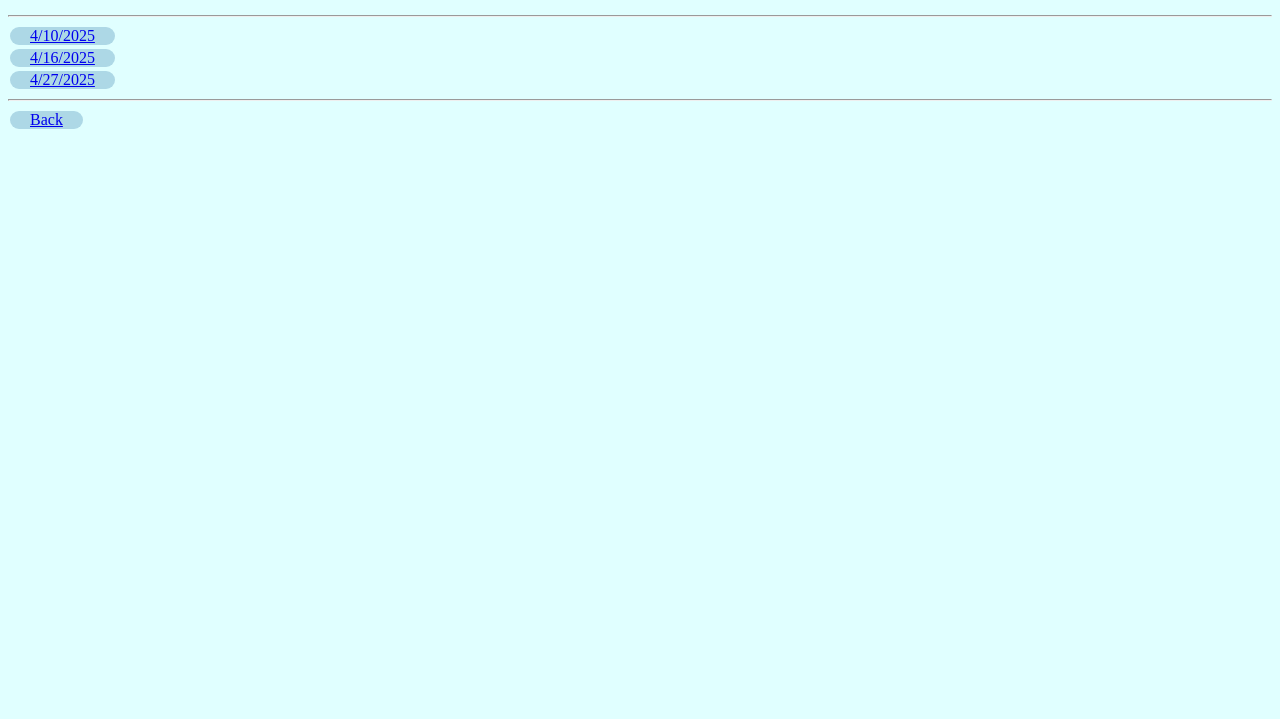
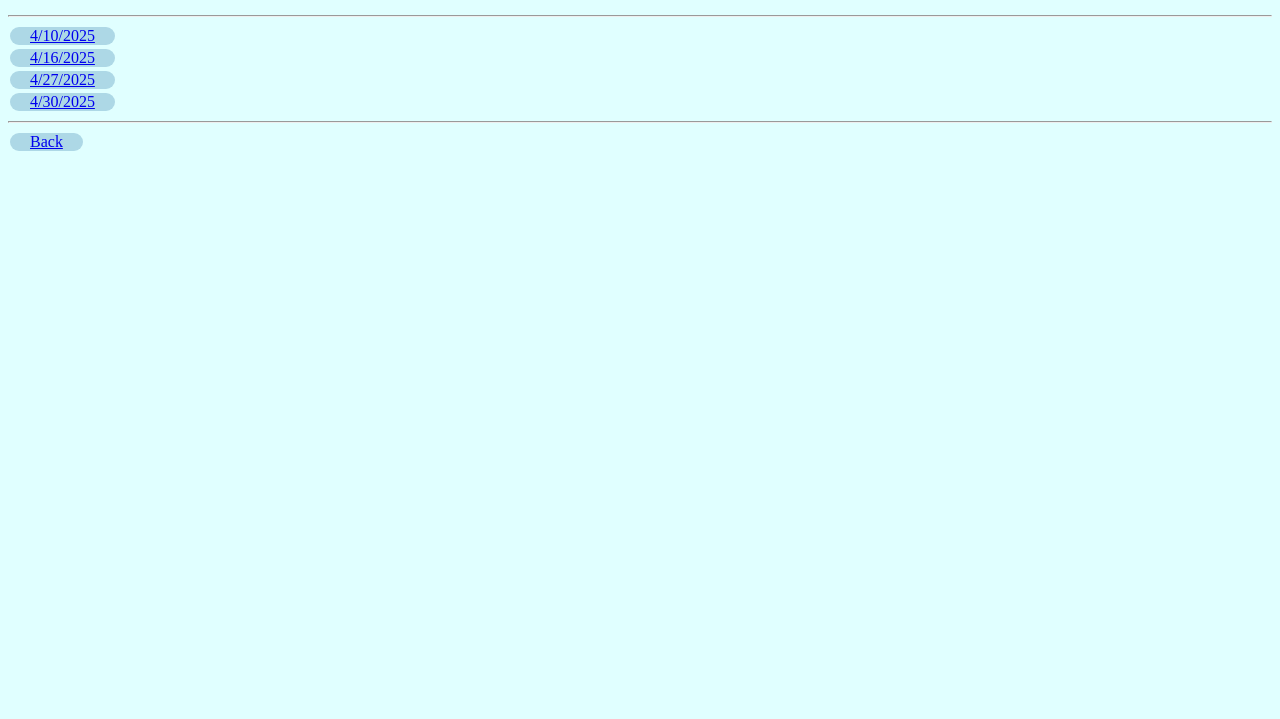
Before and after one commit to RandomProgrammerOnTheInternet/RandomProgrammerOnTheInternet.github.io, a plain HTML site: page devlog/index.html in a window 1280 px wide. Shown: the part 81-800 px from the top of the page. Drawn offline with Linux system fonts and the light colour scheme.

Commit message:
Update index.html

```diff
--- a/devlog/index.html
+++ b/devlog/index.html
@@ -12,7 +12,9 @@
         <br>
         <a href="devlog02.html">4/16/2025</a>
         <br>
-		<a href="devlog03.html">4/27/2025</a>
+	<a href="devlog03.html">4/27/2025</a>
+	<br>
+	<a href="devlog04.html">4/30/2025</a>
         <hr>
         <footer>
             <a href="../index.html">Back</a>
```
